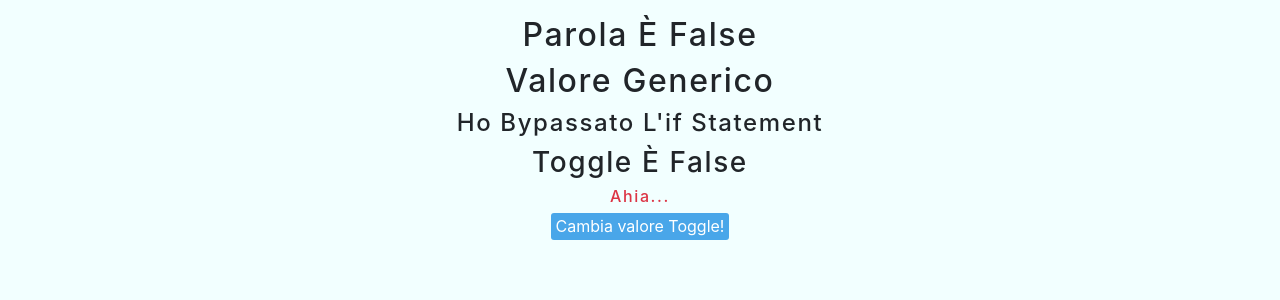
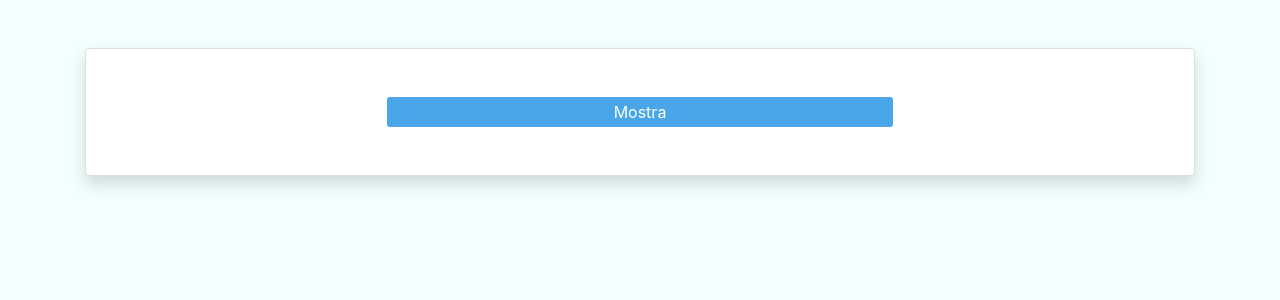
Before and after one commit to zuingo88/lezioni-react, a React (Create React App) app in the folder React-Hooks-master/: page / in a window 1280 px wide. Shown: the top 300 px of the page. Built offline with nearby package versions, Linux system fonts and the light colour scheme.

Commit message:
Hide and show.

```diff
--- a/React-Hooks-master/src/App.js
+++ b/React-Hooks-master/src/App.js
@@ -1,4 +1,4 @@
-import Inizio from "./lezioni/3-render-condizionale/inizio/2-render-short-circuit";
+import Inizio from "./lezioni/3-render-condizionale/inizio/3-show-hide";
 
 function App() {
   return (
--- a/React-Hooks-master/src/lezioni/3-render-condizionale/inizio/3-show-hide.js
+++ b/React-Hooks-master/src/lezioni/3-render-condizionale/inizio/3-show-hide.js
@@ -1,11 +1,42 @@
-import React, { useState } from "react";
+import React, { useState, useEffect } from "react";
 
 const HideorShowComponent = () => {
+
+  const [show, setShow] = useState(false);
+
   return (
-    <div>
-      <h1>Show or Hide Component</h1>
+    <div className='card shadow mt-5 p-5'>
+      <button
+        className="button w-50 col-6 offset-3"
+        onClick={() => setShow(!show)}
+      >
+        {
+          show ? 'Nascondi' : 'Mostra'
+        }
+      </button>
+      {
+        show && <Elemento />
+      }
     </div>
   );
 };
 
+const Elemento = () => {
+
+  const [contatore, setContatore] = useState(0);
+
+  useEffect(() => {
+    const timer = setTimeout(() => {
+      setContatore((oldValue) => oldValue + 1)
+    }, 1000);
+    return () => clearTimeout(timer);
+  }, [contatore]);
+
+  return (
+    <div>
+      <h2>{contatore}</h2>
+    </div>
+  )
+};
+
 export default HideorShowComponent;
```
